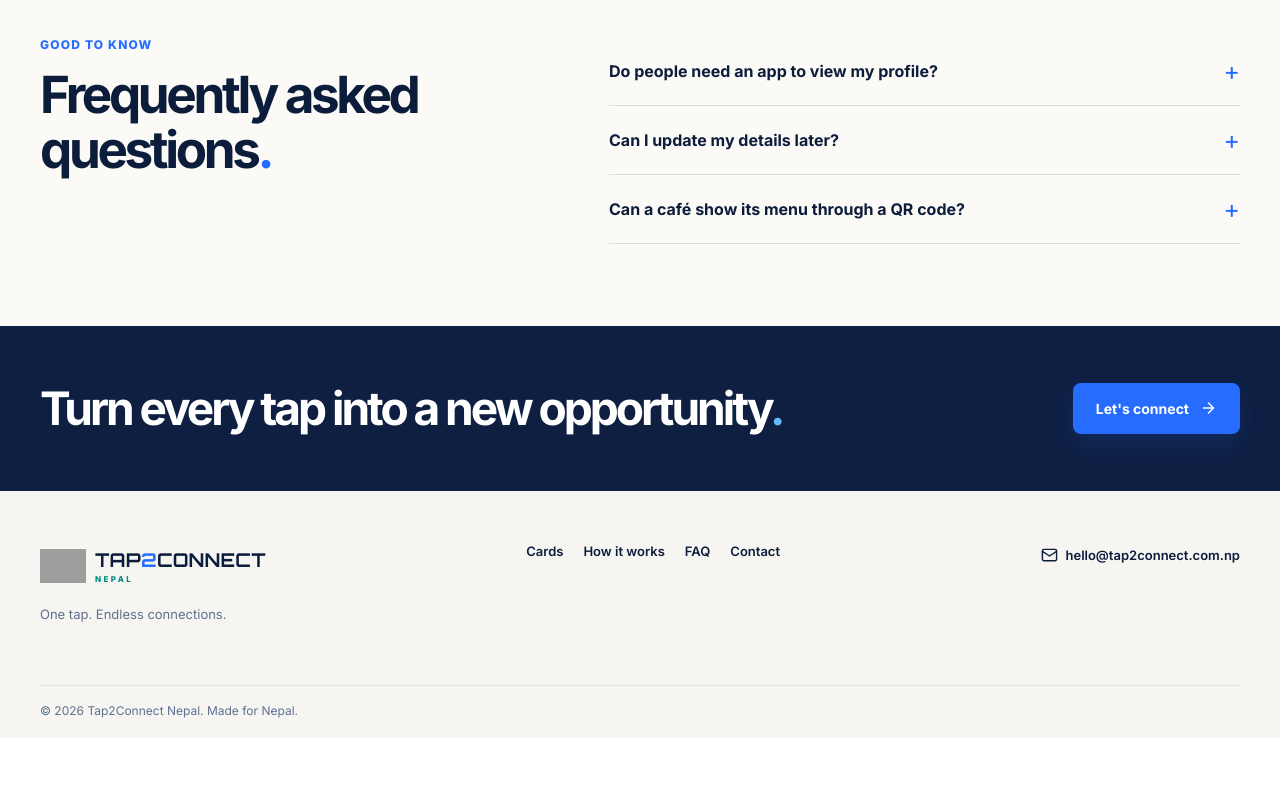
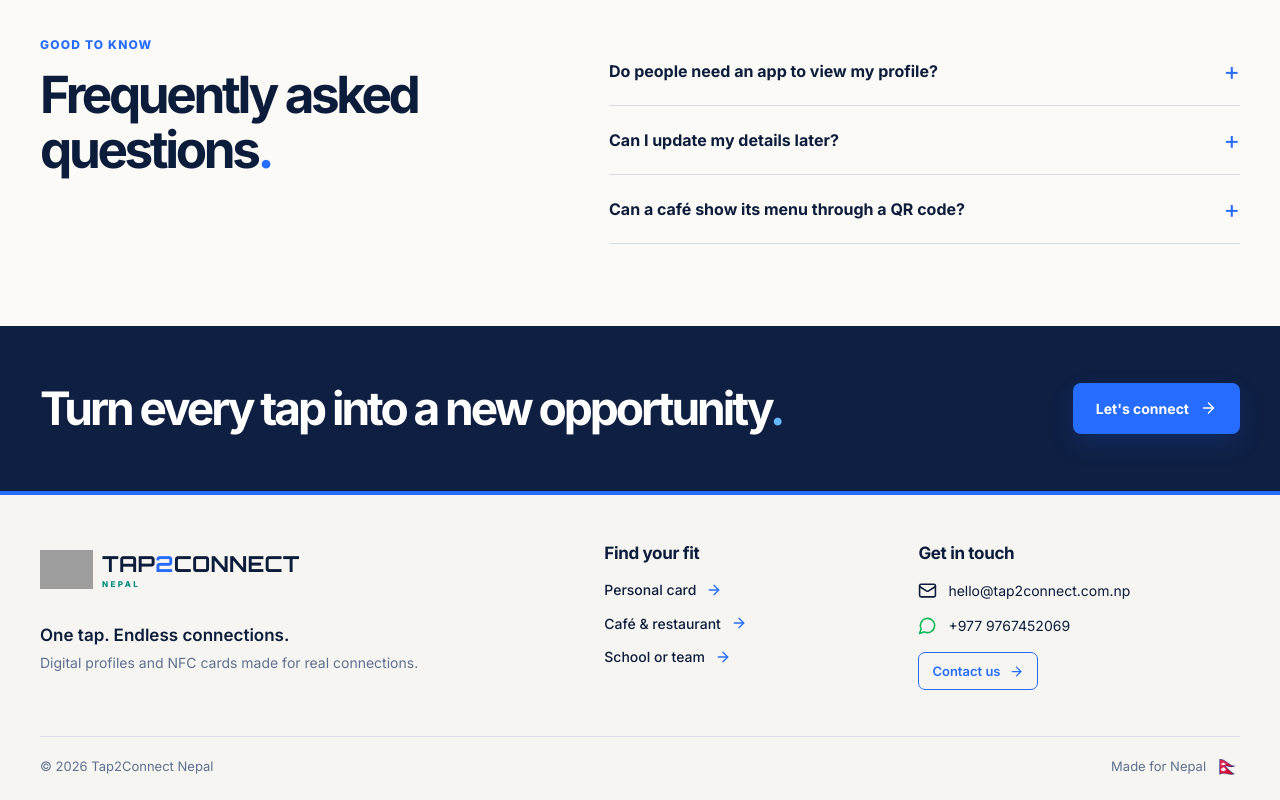
Before and after one commit to RobinDhami/Cards, a React (Vite) app in the folder frontend/: page / in a window 1280 px wide. Shown: the part 4503-5303 px from the top of the page. Before the commit the page ends 5241 px from the top, so only its background shows below. Built offline with nearby package versions, Linux system fonts and the light colour scheme; no server answers; grey boxes are pictures that could not be loaded.

Commit message:
Improve landing page footer navigation

```diff
--- a/frontend/src/pages/home/HomePage.tsx
+++ b/frontend/src/pages/home/HomePage.tsx
@@ -197,10 +197,31 @@ function Faq() {
 
 function Closing() { return <section className="launch-closing"><div className="launch-shell"><h2>Turn every tap into a new opportunity<span>.</span></h2><a className="launch-button launch-button-primary" href="#contact">Let's connect <ArrowRight /></a></div></section> }
 
-function Footer() { return <footer className="launch-footer"><div className="launch-shell launch-footer-main"><div><a href="#home" aria-label="Tap2Connect Nepal home"><Logo /></a><p>One tap. Endless connections.</p></div><nav aria-label="Footer navigation"><a href="#cards">Cards</a><a href="#how-it-works">How it works</a><a href="#faq">FAQ</a><a href="#contact">Contact</a></nav><a className="launch-footer-email" href="mailto:hello@tap2connect.com.np"><Mail /> hello@tap2connect.com.np</a></div><div className="launch-shell launch-footer-bottom">© {new Date().getFullYear()} Tap2Connect Nepal. Made for Nepal.</div></footer> }
+function Footer({ onSelect }: { onSelect: (id: Enquiry) => void }) {
+  return <footer className="launch-footer">
+    <div className="launch-shell launch-footer-main">
+      <div className="launch-footer-brand">
+        <a href="#home" aria-label="Tap2Connect Nepal home"><Logo /></a>
+        <strong>One tap. Endless connections.</strong>
+        <p>Digital profiles and NFC cards made for real connections.</p>
+      </div>
+      <nav className="launch-footer-fit" aria-label="Find your fit">
+        <h3>Find your fit</h3>
+        {enquiryOptions.map(({ id, label }) => <a href="#contact" key={id} onClick={() => onSelect(id)}>{label}<ArrowRight aria-hidden="true" /></a>)}
+      </nav>
+      <div className="launch-footer-contact">
+        <h3>Get in touch</h3>
+        <a href="mailto:hello@tap2connect.com.np"><Mail aria-hidden="true" /> <span>hello@tap2connect.com.np</span></a>
+        <a href="https://wa.me/9779767452069" target="_blank" rel="noreferrer"><MessageCircle aria-hidden="true" /> <span>+977 9767452069</span></a>
+        <a className="launch-footer-contact-button" href="#contact">Contact us <ArrowRight aria-hidden="true" /></a>
+      </div>
+    </div>
+    <div className="launch-shell launch-footer-bottom"><span>© {new Date().getFullYear()} Tap2Connect Nepal</span><span>Made for Nepal <span aria-hidden="true">🇳🇵</span></span></div>
+  </footer>
+}
 
 export function HomePage() {
   const [enquiry, setEnquiry] = useState<Enquiry>('cafe')
   useEffect(() => { document.documentElement.style.scrollBehavior = 'smooth'; return () => { document.documentElement.style.scrollBehavior = '' } }, [])
-  return <div className="launch"><Header /><main><Hero /><HowItWorks /><Audience onSelect={setEnquiry} /><Products /><Studio /><Contact enquiry={enquiry} setEnquiry={setEnquiry} /><Faq /><Closing /></main><Footer /></div>
+  return <div className="launch"><Header /><main><Hero /><HowItWorks /><Audience onSelect={setEnquiry} /><Products /><Studio /><Contact enquiry={enquiry} setEnquiry={setEnquiry} /><Faq /><Closing /></main><Footer onSelect={setEnquiry} /></div>
 }
--- a/frontend/src/pages/home/HomePageLaunch.css
+++ b/frontend/src/pages/home/HomePageLaunch.css
@@ -12,3 +12,151 @@
 .launch .fig-studio h2{line-height:1.03;margin-bottom:16px}
 .launch .fig-studio__lead{margin-top:0}
 .launch .fig-studio__button{color:#fff}
+
+/* A compact footer that leads visitors to the right contact choice. */
+.launch-footer {
+  padding: 0;
+  border-top: 4px solid var(--blue);
+  background: #f6f5f1;
+}
+.launch .launch-footer-main {
+  display: grid;
+  grid-template-columns: minmax(0, 1.4fr) minmax(190px, .7fr) minmax(260px, .9fr);
+  align-items: start;
+  gap: clamp(32px, 5vw, 90px);
+  padding-top: 48px;
+  padding-bottom: 46px;
+}
+.launch-footer-brand {
+  display: flex;
+  flex-direction: column;
+  align-items: flex-start;
+}
+.launch-footer-brand > strong {
+  margin-top: 25px;
+  font-size: 17px;
+  font-weight: 600;
+}
+.launch-footer-brand p {
+  max-width: 400px;
+  margin: 7px 0 0;
+  color: var(--muted);
+  font-size: 14px;
+  line-height: 1.5;
+}
+.launch-footer-main h3 {
+  margin: 0 0 19px;
+  font-size: 17px;
+  font-weight: 700;
+  letter-spacing: -.02em;
+}
+.launch-footer .launch-footer-fit,
+.launch-footer-contact {
+  display: flex;
+  flex-direction: column;
+  align-items: flex-start;
+  gap: 14px;
+}
+.launch-footer .launch-footer-fit h3,
+.launch-footer-contact h3 { margin-bottom: 3px; }
+.launch-footer-fit a {
+  display: inline-flex;
+  align-items: center;
+  gap: 10px;
+  font-size: 14px;
+  line-height: 1.4;
+}
+.launch-footer-fit a svg {
+  width: 16px;
+  height: 16px;
+  color: var(--blue);
+  transition: transform .2s ease;
+}
+.launch-footer-fit a:hover svg { transform: translateX(3px); }
+.launch-footer-contact > a:not(.launch-footer-contact-button) {
+  display: flex;
+  align-items: flex-start;
+  gap: 11px;
+  min-width: 0;
+  font-size: 14px;
+  line-height: 1.5;
+}
+.launch-footer-contact > a:not(.launch-footer-contact-button) span {
+  min-width: 0;
+  overflow-wrap: anywhere;
+}
+.launch-footer-contact > a > svg {
+  width: 19px;
+  height: 19px;
+  flex: 0 0 19px;
+  margin-top: 1px;
+}
+.launch-footer-contact > a[href^="https://wa.me/"] svg { color: #11b958; }
+.launch-footer-contact-button {
+  display: inline-flex;
+  align-items: center;
+  gap: 8px;
+  min-height: 38px;
+  margin-top: 2px;
+  padding: 0 13px;
+  border: 1px solid var(--blue);
+  border-radius: 7px;
+  color: var(--blue) !important;
+  font-size: 13px;
+  font-weight: 600;
+}
+.launch-footer-contact-button svg { width: 15px !important; height: 15px !important; flex-basis: 15px !important; }
+.launch .launch-footer-bottom {
+  display: flex;
+  align-items: center;
+  justify-content: space-between;
+  gap: 16px;
+  margin-top: 0;
+  padding: 19px 0 24px;
+  border-top: 1px solid #d7dfe8;
+  color: var(--muted);
+  font-size: 13px;
+}
+.launch-footer-bottom > span:last-child { display: inline-flex; align-items: center; gap: 9px; white-space: nowrap; }
+.launch-footer-bottom > span:last-child span { font-size: 20px; line-height: 1; }
+@media (max-width: 700px) {
+  .launch .launch-footer-main {
+    grid-template-columns: minmax(0, 1fr) minmax(0, 1fr);
+    gap: 30px 20px;
+    padding-top: 32px;
+    padding-bottom: 32px;
+  }
+  .launch-footer-brand { grid-column: 1 / -1; }
+  .launch-footer-brand > strong { margin-top: 21px; font-size: 16px; }
+  .launch-footer-brand p { max-width: 350px; font-size: 13px; }
+  .launch-footer-main h3 { font-size: 15px; }
+  .launch-footer-fit a,
+  .launch-footer-contact > a:not(.launch-footer-contact-button) { font-size: 12px; }
+  .launch-footer-fit a { gap: 5px; }
+  .launch-footer-fit a svg { flex: 0 0 14px; width: 14px; }
+  .launch-footer-contact > a:not(.launch-footer-contact-button) { gap: 6px; }
+  .launch-footer-contact > a > svg { width: 16px; height: 16px; flex-basis: 16px; }
+  .launch-footer-contact-button { min-height: 35px; padding: 0 9px; font-size: 12px; }
+  .launch .launch-footer-bottom { padding: 17px 0 23px; font-size: 11px; }
+  .launch-footer-bottom > span:last-child span { font-size: 17px; }
+}
+@media (max-width: 360px) {
+  .launch .launch-footer-main { gap: 25px 12px; }
+  .launch .launch-footer-bottom { flex-wrap: wrap; gap: 7px; }
+}
+.launch-footer-fit a { font-weight: 500; }
+.launch-footer-brand .launch-logo img { width: 53px; height: 53px; }
+.launch-footer-brand .launch-logo strong { font-size: 22px; }
+@media (max-width: 700px) {
+  .launch-footer-brand .launch-logo img { width: 44px; height: 44px; }
+  .launch-footer-brand .launch-logo strong { font-size: 17px; }
+  .launch-footer-fit a,
+  .launch-footer-contact > a:not(.launch-footer-contact-button) { font-size: 13px; }
+}
+@media (max-width: 700px) {
+  .launch .launch-footer-main { grid-template-columns: minmax(0, .85fr) minmax(0, 1.15fr); }
+}
+@media (max-width: 360px) {
+  .launch .launch-footer-main { grid-template-columns: 1fr; gap: 23px; }
+  .launch-footer-brand { grid-column: auto; }
+}
```
